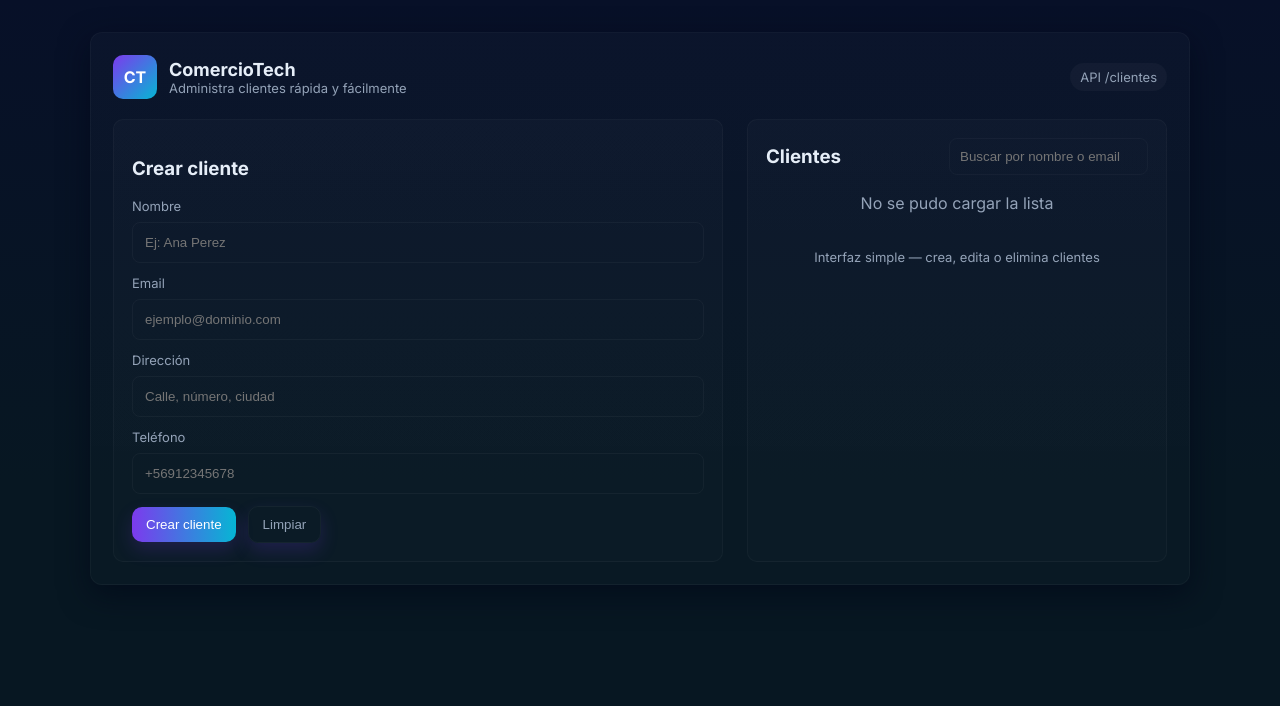
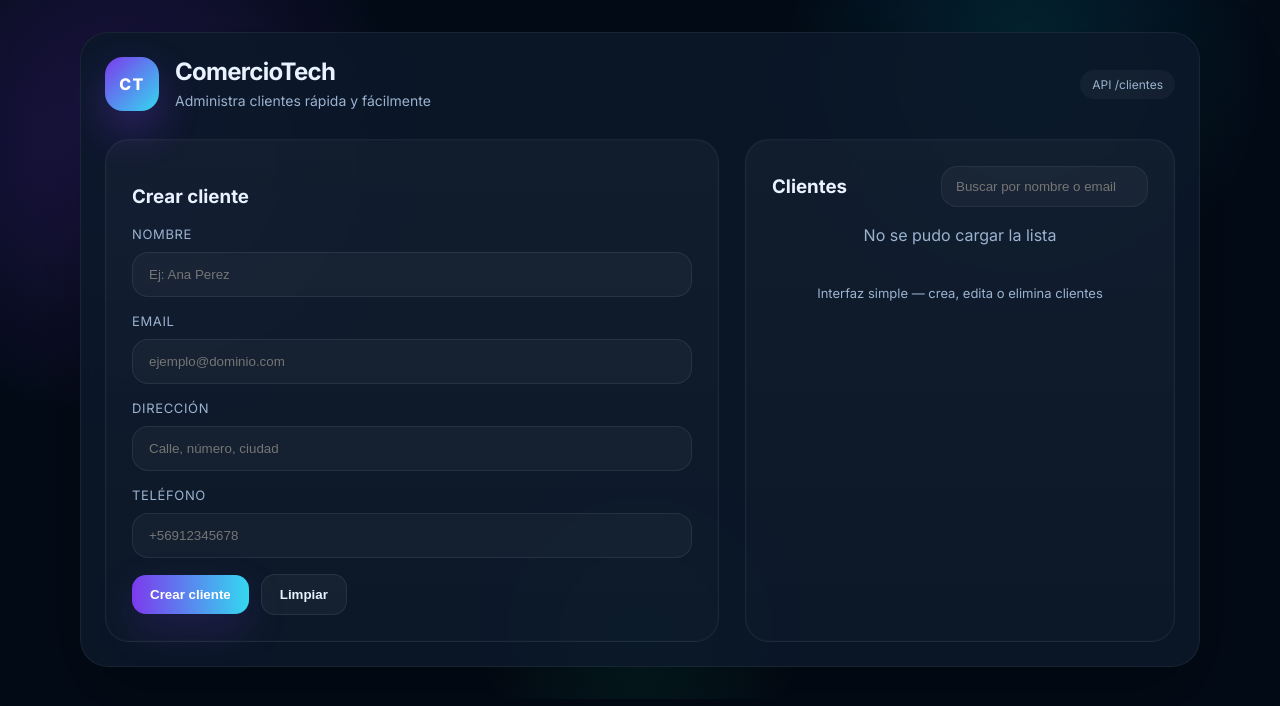
Before and after one commit to benja200287/comerciotech, a website: page form.html in a window 1280 px wide. Drawn offline with Linux system fonts and the light colour scheme; no server answers.

Commit message:
Feat: uso tailwind mejora visual

```diff
--- a/styles.css
+++ b/styles.css
@@ -1,43 +1,51 @@
 :root{
-	--bg:#0f1724;
-	--card:#0b1220;
-	--muted:#94a3b8;
+	--bg:#030b17;
+	--surface:#0b1728;
+	--surface-strong:#112239;
+	--text:#e9f2ff;
+	--muted:#9bb3cf;
 	--accent:#7c3aed;
-	--accent-2:#06b6d4;
-	--glass: rgba(255,255,255,0.04);
+	--accent-2:#34d8f0;
+	--success:#22c55e;
+	--danger:#f97316;
+	--border:rgba(255,255,255,0.08);
 }
 *{box-sizing:border-box}
-html,body{height:100%}
-body{font-family:'Inter',system-ui,Segoe UI,Roboto,Arial,sans-serif;background:linear-gradient(180deg,#071028 0%, #071722 60%);margin:0;padding:32px;color:#e6eef8}
-.container{max-width:1100px;margin:0 auto;background:linear-gradient(180deg, rgba(255,255,255,0.02), rgba(255,255,255,0.01));border-radius:12px;padding:22px;box-shadow:0 10px 30px rgba(2,6,23,0.6);border:1px solid rgba(255,255,255,0.03)}
-.header{display:flex;align-items:center;justify-content:space-between}
-.brand{display:flex;align-items:center;gap:12px}
-.logo{width:44px;height:44px;border-radius:10px;background:linear-gradient(135deg,var(--accent),var(--accent-2));display:flex;align-items:center;justify-content:center;color:#fff;font-weight:700}
-h1{margin:0;font-size:18px}
-.subtitle{color:var(--muted);font-size:13px}
-.grid{display:grid;grid-template-columns:1fr 420px;gap:24px;margin-top:20px}
-.card{background:linear-gradient(180deg, rgba(255,255,255,0.02), rgba(255,255,255,0.01));padding:18px;border-radius:10px;border:1px solid rgba(255,255,255,0.03)}
-.form-row{margin-bottom:12px}
-label{display:block;font-size:13px;color:var(--muted);margin-bottom:8px}
-input[type="text"],input[type="email"]{width:100%;padding:12px;border-radius:8px;border:1px solid rgba(255,255,255,0.04);background:transparent;color:#e6eef8}
-button{background:linear-gradient(90deg,var(--accent),var(--accent-2));color:#fff;border:none;padding:10px 14px;border-radius:10px;cursor:pointer;box-shadow:0 8px 18px rgba(124,58,237,0.18);transition:transform .12s ease, box-shadow .12s ease}
-button:hover{transform:translateY(-2px);box-shadow:0 14px 30px rgba(9,10,31,0.6)}
-button.secondary{background:transparent;color:var(--muted);border:1px solid rgba(255,255,255,0.04)}
+html,body{min-height:100%;margin:0;padding:0;background:#030b17;color:var(--text);font-family:'Inter',system-ui,Segoe UI,Roboto,Arial,sans-serif}
+body{background-image:radial-gradient(circle at 10% 20%, rgba(124,58,237,.24), transparent 22%), radial-gradient(circle at 80% 10%, rgba(6,182,212,.16), transparent 20%), radial-gradient(circle at 50% 90%, rgba(16,185,129,.14), transparent 18%);
+	padding:32px;}
+.container{max-width:1120px;margin:0 auto;padding:24px;background:rgba(12,24,42,.88);border:1px solid rgba(255,255,255,0.06);border-radius:28px;backdrop-filter:blur(12px);box-shadow:0 30px 80px rgba(0,0,0,.35)}
+.header{display:flex;align-items:center;justify-content:space-between;gap:20px}
+.brand{display:flex;align-items:center;gap:16px}
+.logo{width:54px;height:54px;border-radius:18px;background:linear-gradient(135deg,var(--accent),var(--accent-2));display:flex;align-items:center;justify-content:center;color:#fff;font-weight:800;letter-spacing:.08em;box-shadow:0 18px 40px rgba(124,58,237,.3)}
+h1{margin:0;font-size:24px;letter-spacing:-.03em}
+.subtitle{margin:4px 0 0;color:var(--muted);font-size:14px;line-height:1.5}
+.grid{display:grid;grid-template-columns:1fr 430px;gap:26px;margin-top:28px}
+.card{background:linear-gradient(180deg, rgba(255,255,255,0.03), rgba(255,255,255,0.01));padding:26px;border-radius:24px;border:1px solid rgba(255,255,255,0.06);box-shadow:inset 0 0 0 1px rgba(255,255,255,0.01)}
+.form-row{margin-bottom:16px}
+label{display:block;font-size:13px;color:var(--muted);margin-bottom:10px;text-transform:uppercase;letter-spacing:.05em}
+input[type="text"],input[type="email"]{width:100%;padding:14px 16px;border-radius:16px;border:1px solid rgba(255,255,255,0.08);background:rgba(255,255,255,0.03);color:var(--text);outline:none;transition:border-color .2s ease,box-shadow .2s ease}
+input[type="text"]:focus,input[type="email"]:focus{border-color:rgba(124,58,237,.6);box-shadow:0 0 0 4px rgba(124,58,237,.08)}
+button{display:inline-flex;align-items:center;justify-content:center;gap:8px;font-weight:600;background:linear-gradient(90deg,var(--accent),var(--accent-2));color:#fff;border:none;padding:12px 18px;border-radius:14px;cursor:pointer;box-shadow:0 16px 40px rgba(124,58,237,.18);transition:transform .16s ease,box-shadow .16s ease,opacity .16s ease}
+button:hover{transform:translateY(-2px);box-shadow:0 24px 60px rgba(124,58,237,.24)}
+button:active{transform:translateY(0);opacity:.95}
+button.secondary{background:rgba(255,255,255,0.04);color:var(--text);border:1px solid rgba(255,255,255,0.08);box-shadow:none}
 .clients-list{list-style:none;padding:0;margin:0;max-height:520px;overflow:auto}
-.client-item{display:flex;justify-content:space-between;align-items:center;padding:12px;border-bottom:1px solid rgba(255,255,255,0.02)}
-.client-meta{display:flex;flex-direction:column}
-.client-name{font-weight:700;color:#fff}
+.client-item{display:flex;justify-content:space-between;align-items:center;padding:18px 18px 18px 20px;border-bottom:1px solid rgba(255,255,255,0.05);transition:background .2s ease,transform .2s ease}
+.client-item:hover{background:rgba(255,255,255,0.03);transform:translateY(-1px)}
+.client-meta{display:flex;flex-direction:column;gap:4px}
+.client-name{font-weight:700;color:#fff;font-size:15px}
 .client-email{font-size:13px;color:var(--muted)}
-.actions{display:flex;gap:8px}
-.small{font-size:13px;padding:8px 10px;border-radius:8px}
-.btn-danger{background:#ef4444;color:#fff;border:none}
-.msg{margin-top:12px;font-size:14px;color:var(--accent-2)}
+.actions{display:flex;gap:10px}
+.small{font-size:13px;padding:9px 13px;border-radius:12px;transition:transform .16s ease}
+.small:hover{transform:translateY(-1px)}
+.btn-danger{background:linear-gradient(135deg,var(--danger),#ef4444);color:#fff;border:none;box-shadow:0 14px 34px rgba(239,68,68,.18)}
+.msg{margin-top:14px;font-size:14px;color:var(--accent-2);min-height:18px}
 .empty{padding:18px;color:var(--muted);text-align:center}
-.footer{margin-top:18px;text-align:center;color:var(--muted);font-size:13px}
-@media(max-width:920px){.grid{grid-template-columns:1fr}}
+.footer{margin-top:22px;text-align:center;color:var(--muted);font-size:13px}
+@media(max-width:960px){.grid{grid-template-columns:1fr}}
+@media(max-width:640px){body{padding:18px}.container{padding:18px}.search{flex-direction:column;align-items:stretch}.search input{width:100%}}
 
 .search{display:flex;gap:10px}
-.search input{flex:1;padding:10px;border-radius:8px;background:transparent;border:1px solid rgba(255,255,255,0.03);color:#e6eef8}
-.chip{display:inline-block;padding:6px 10px;border-radius:999px;background:rgba(255,255,255,0.03);color:var(--muted);font-size:13px}
-
-.client-item:hover{background:rgba(255,255,255,0.01)}
+.search input{flex:1;padding:12px 14px;border-radius:16px;background:rgba(255,255,255,0.04);border:1px solid rgba(255,255,255,0.06);color:var(--text)}
+.chip{display:inline-block;padding:7px 12px;border-radius:999px;background:rgba(255,255,255,0.04);color:var(--muted);font-size:12px}
```
